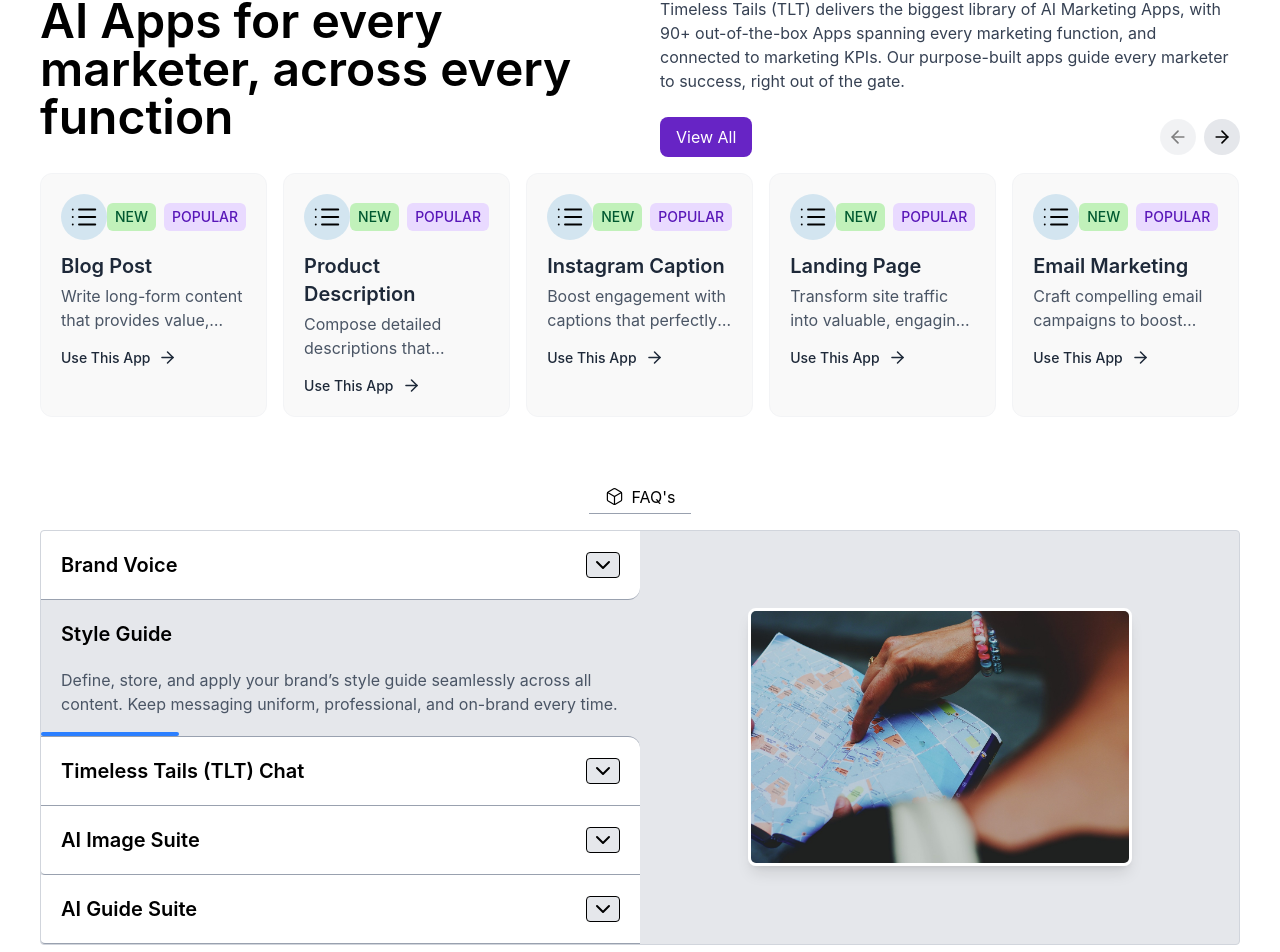
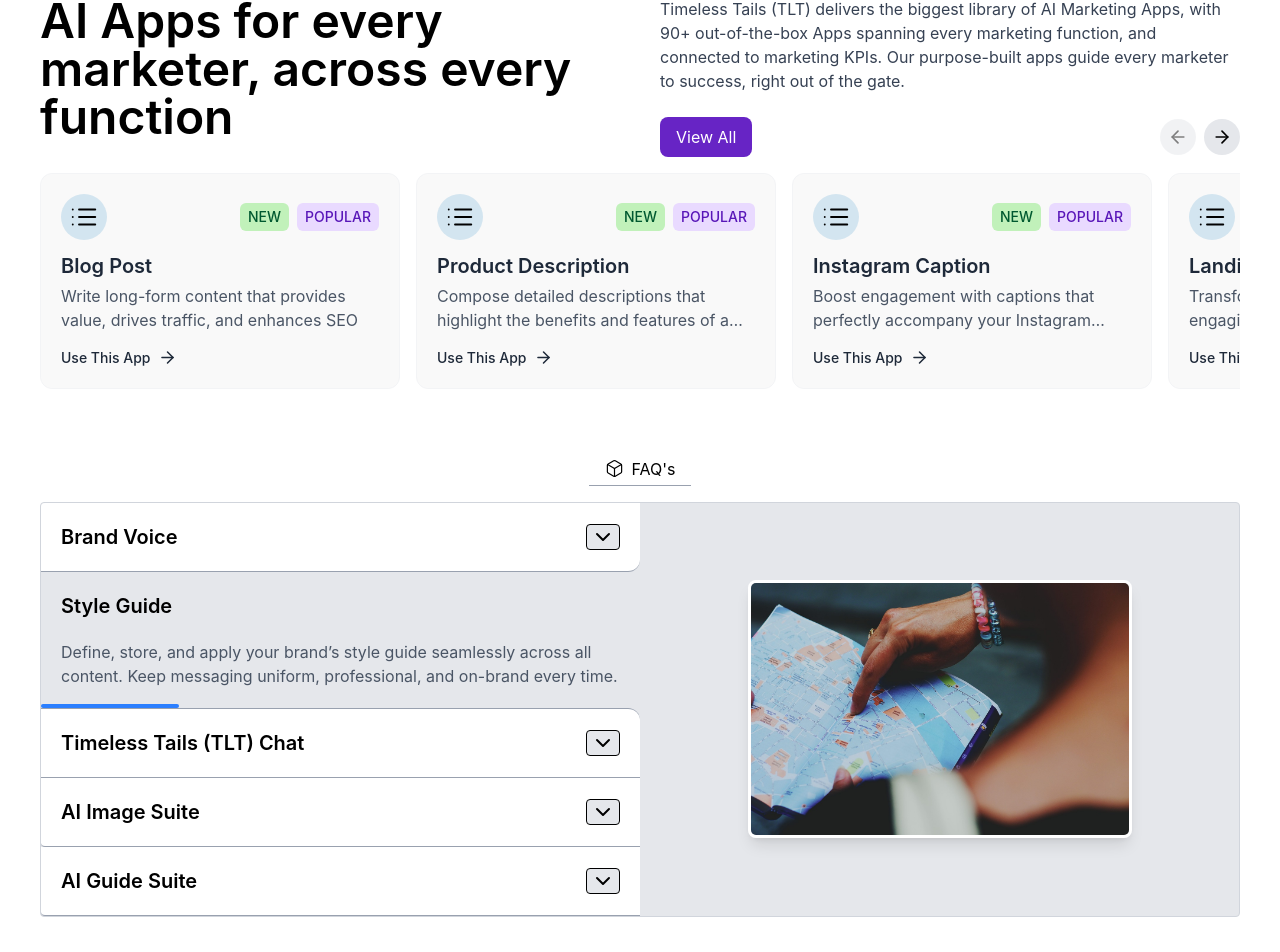
Before and after one commit to The-HSQ/TLT, a React (Vite) app: page / in a window 1280 px wide. Shown: the part 2921-3873 px from the top of the page. Built offline with nearby package versions, Linux system fonts and the light colour scheme.

Commit message:
Usage Carousel card width

```diff
--- a/src/components/Usage.jsx
+++ b/src/components/Usage.jsx
@@ -279,7 +279,8 @@
                             <Link
                                 to={`/usage/${app.slug}`}
                                 key={index}
-                                className={` ${"min-w-["+ cardWidth+"px]"} group border border-gray-100 hover:cursor-pointer p-5 relative bg-[#F9F9F9] rounded-xl `}
+                                // className={` ${"min-w-["+ cardWidth+"px]"} group border border-gray-100 hover:cursor-pointer p-5 relative bg-[#F9F9F9] rounded-xl `}
+                                className={` min-w-[255px] sm:min-w-[360px] group border border-gray-100 hover:cursor-pointer p-5 relative bg-[#F9F9F9] rounded-xl `}
                             >
                                 <div className=" mb-3 w-full flex justify-between items-center ">
                                     <span className=" flex bg-[#D3E5F0] text-black px-2 py-2 rounded-full"><List strokeWidth={1.5} size={30} /></span>
```
